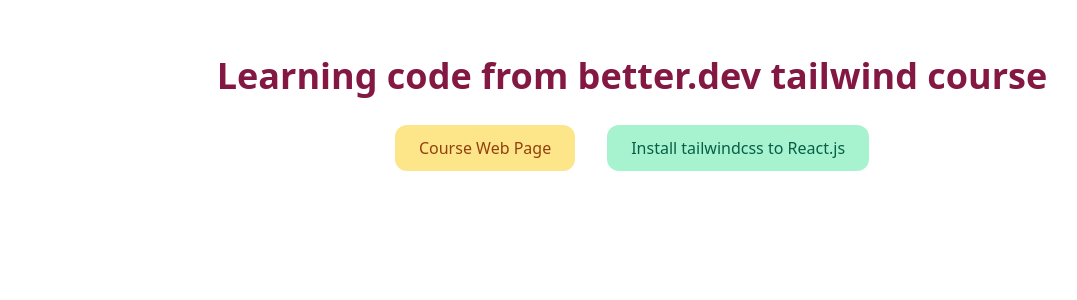
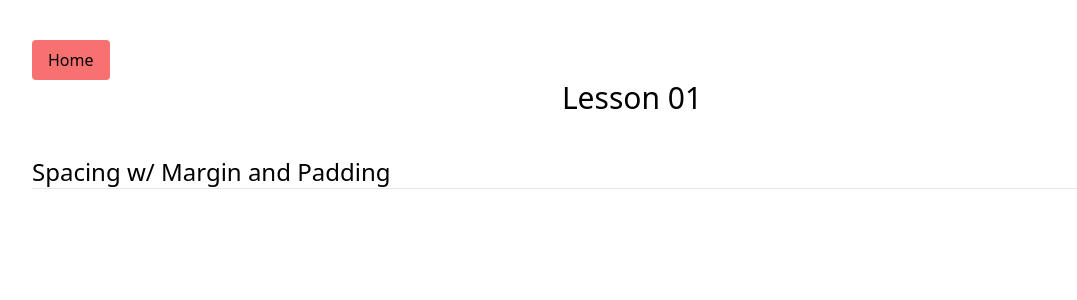
Before and after one commit to jiribeck/learning-better_dev_course, a React (Create React App) app: page /lesson01 in a window 1280 px wide. Shown: the top 300 px of the page, without its empty margins (8-1085 px from the left). Built offline with nearby package versions, Linux system fonts and the light colour scheme.

Commit message:
adds lessonTemplate and lesson01 file

```diff
--- a/package.json
+++ b/package.json
@@ -9,6 +9,7 @@
     "@testing-library/user-event": "^12.7.3",
     "react": "^17.0.1",
     "react-dom": "^17.0.1",
+    "react-router-dom": "^5.2.0",
     "react-scripts": "4.0.3",
     "web-vitals": "^1.1.0"
   },
--- a/src/App.js
+++ b/src/App.js
@@ -1,11 +1,18 @@
 import './App.css';
+import { BrowserRouter, Switch, Route } from 'react-router-dom';
 
 import Home from './pages/Home';
+import Lesson01 from './lessons/lesson01';
 
 function App() {
   return (
     <div className="App">
-      <Home />
+      <BrowserRouter>
+        <Switch>
+          <Route path="/" component={Home} exact />
+          <Route path="/lesson01" component={Lesson01} exact />
+        </Switch>
+      </BrowserRouter>
     </div>
   );
 }
--- /dev/null
+++ b/src/lessons/lesson01.js
@@ -0,0 +1,26 @@
+import React from 'react';
+
+export default function lesson01({ history }) {
+  function returnHome() {
+    history.push('/');
+  }
+
+  return (
+    <div className="lesson01">
+      <div className="p-10">
+        {' '}
+        <button className="px-4 py-2 rounded bg-red-400" onClick={returnHome}>
+          Home
+        </button>
+        <div className="text-center text-3xl font-thin">Lesson 01</div>
+        <div className="py-10">
+          <div className="text-left text-2xl font-medium">
+            Spacing w/ Margin and Padding
+          </div>
+          <hr />
+          <div className="lesson-code">{/* here goes lesson code */}</div>
+        </div>
+      </div>
+    </div>
+  );
+}
--- /dev/null
+++ b/src/lessons/lessonTemplate.js
@@ -0,0 +1,24 @@
+import React from 'react';
+
+export default function lessonTemplate({ history }) {
+  function returnHome() {
+    history.push('/');
+  }
+
+  return (
+    <div className="lesson01">
+      <div className="p-10">
+        {' '}
+        <button className="px-4 py-2 rounded bg-red-400" onClick={returnHome}>
+          Home
+        </button>
+        <div className="text-center text-3xl font-thin">Lesson Template</div>
+        <div className="py-10">
+          <div className="text-left text-2xl font-medium">Sublesson name</div>
+          <hr />
+          <div className="lesson-code">{/* here goes lesson code */}</div>
+        </div>
+      </div>
+    </div>
+  );
+}
```
Also changed, not shown: 1 other file (tests, documents, lock files or other folders).
